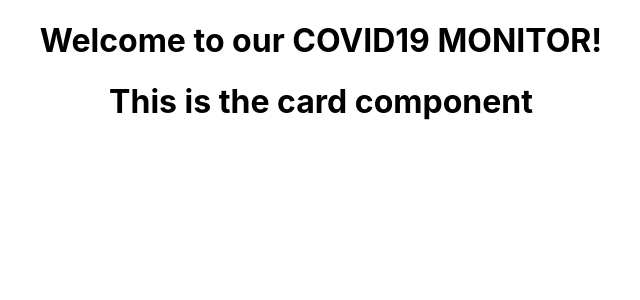
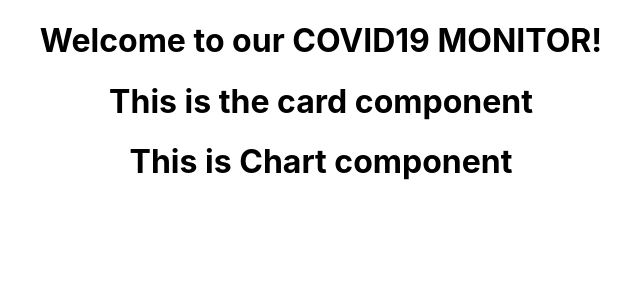
Before and after one commit to temitopeakinsoto/covid19, a React (Create React App) app: page / in a window 1280 px wide. Shown: the top 300 px of the page, without its empty margins (319-959 px from the left). Built offline with nearby package versions, Linux system fonts and the light colour scheme; no server answers.

Commit message:
Create chart component
In this commit, I created a chart component and
imported to the <App /> top-level component

```diff
--- a/src/App.js
+++ b/src/App.js
@@ -2,6 +2,7 @@ import React, { useEffect } from 'react';
 import './App.css';
 import axios from 'axios';
 import Card  from './components/Cards/Cards'
+import Chart  from './components/Chart/Chart'
 
 function App() {
 
@@ -19,6 +20,7 @@ function App() {
     <div className="App">
       <h1> Welcome to our COVID19 MONITOR!</h1>
       <Card />
+      <Chart />
     </div>
   );
 }
--- a/src/components/Chart/Chart.jsx
+++ b/src/components/Chart/Chart.jsx
@@ -0,0 +1,9 @@
+import React from 'react'
+
+export default function Chart() {
+    return (
+        <div>
+            <h1>This is Chart component</h1>
+        </div>
+    )
+}
```
